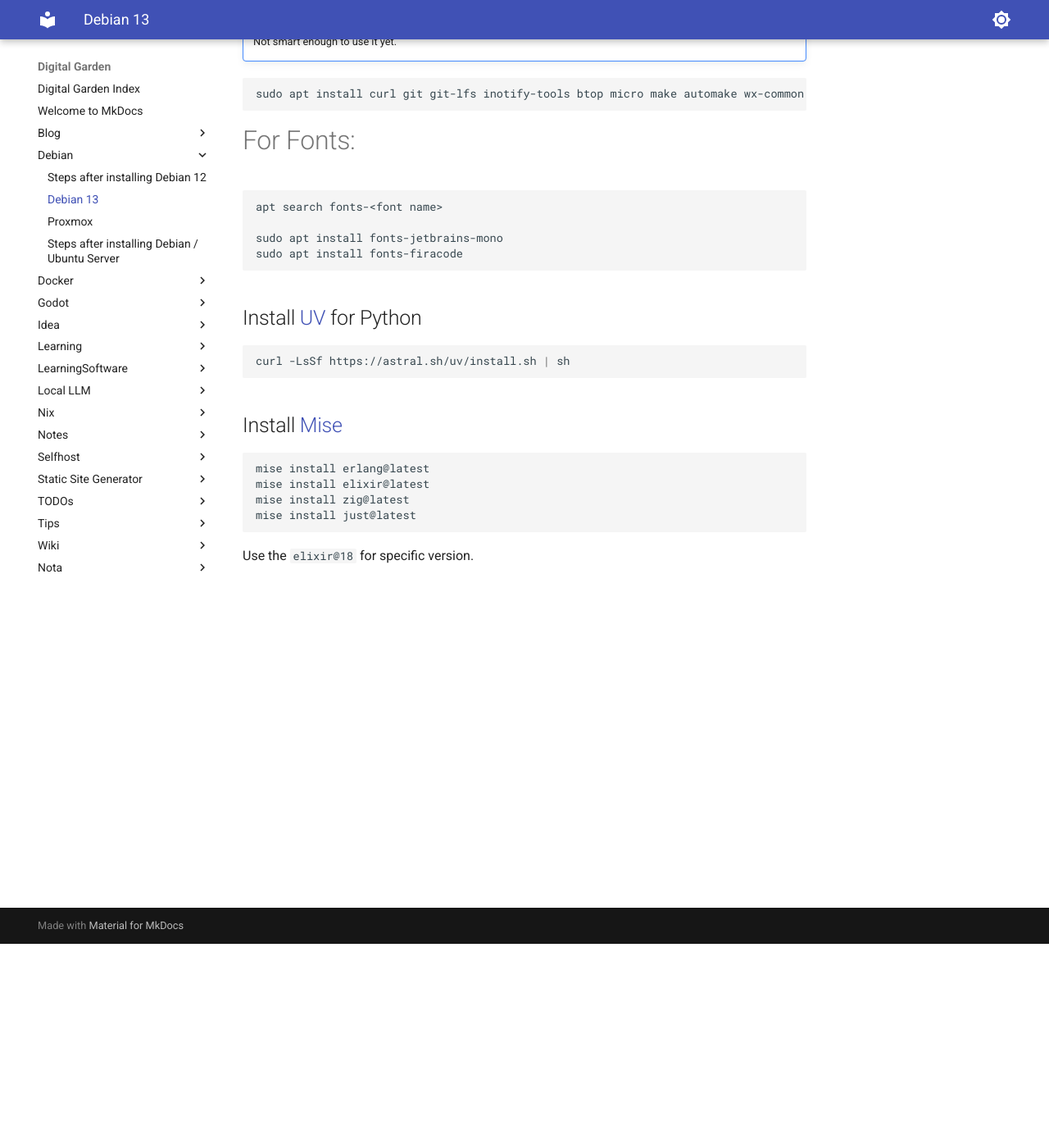
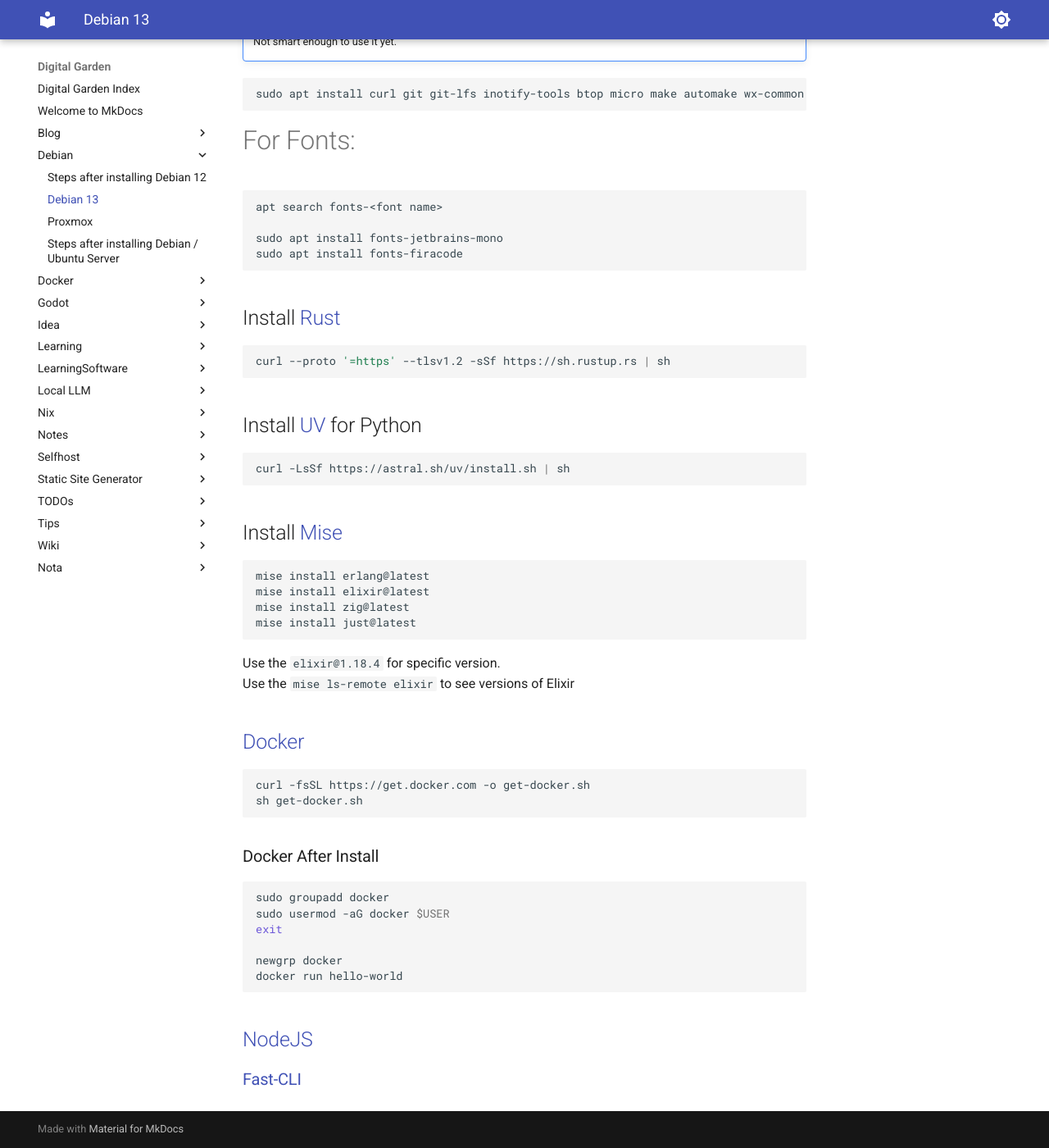
Before and after one commit to jnkk/mkdocs, an MkDocs documentation site: the page built from docs/Debian/debian13.md, in a window 1280 px wide and 1400 px high, scrolled down 249 px. Shown: the whole window at 82% size. Built offline with MkDocs 1.6.1 and Material for MkDocs 9.7.7, drawn with Linux system fonts in a browser that asks for light colours.

Commit message:
debian 13

````diff
--- a/docs/Debian/debian13.md
+++ b/docs/Debian/debian13.md
@@ -9,7 +9,7 @@
     Not smart enough to use it yet.
 
 ```bash
-sudo apt install curl git git-lfs inotify-tools btop micro make automake wx-common build-essential cmake gcc clang autoconf fonts-jetbrains-mono fonts-firacode
+sudo apt install curl git git-lfs inotify-tools btop micro make automake wx-common build-essential cmake gcc clang autoconf fonts-jetbrains-mono fonts-firacode golang
 ```
 # For Fonts:
 ```bash
@@ -19,6 +19,10 @@
 sudo apt install fonts-firacode
 ```
 
+## Install [Rust](https://rust-lang.org/tools/install/)
+```bash
+curl --proto '=https' --tlsv1.2 -sSf https://sh.rustup.rs | sh
+```
 
 ## Install [UV](https://docs.astral.sh/uv/getting-started/installation/) for Python
 ```bash
@@ -34,4 +38,26 @@
 mise install just@latest
 ```
 
-Use the `elixir@18` for specific version.
+Use the `elixir@1.18.4` for specific version.
+Use the `mise ls-remote elixir` to see versions of Elixir
+
+## [Docker](https://github.com/docker/docker-install)
+
+```bash
+curl -fsSL https://get.docker.com -o get-docker.sh
+sh get-docker.sh
+```
+
+### Docker After Install
+
+```bash
+sudo groupadd docker
+sudo usermod -aG docker $USER
+exit
+
+newgrp docker
+docker run hello-world
+```
+
+## [NodeJS](https://nodejs.org/en/download)
+### [Fast-CLI](https://github.com/sindresorhus/fast-cli)
````
Also changed, not shown: docs/Local-LLM/antigravity.md (+1 -1 lines).
